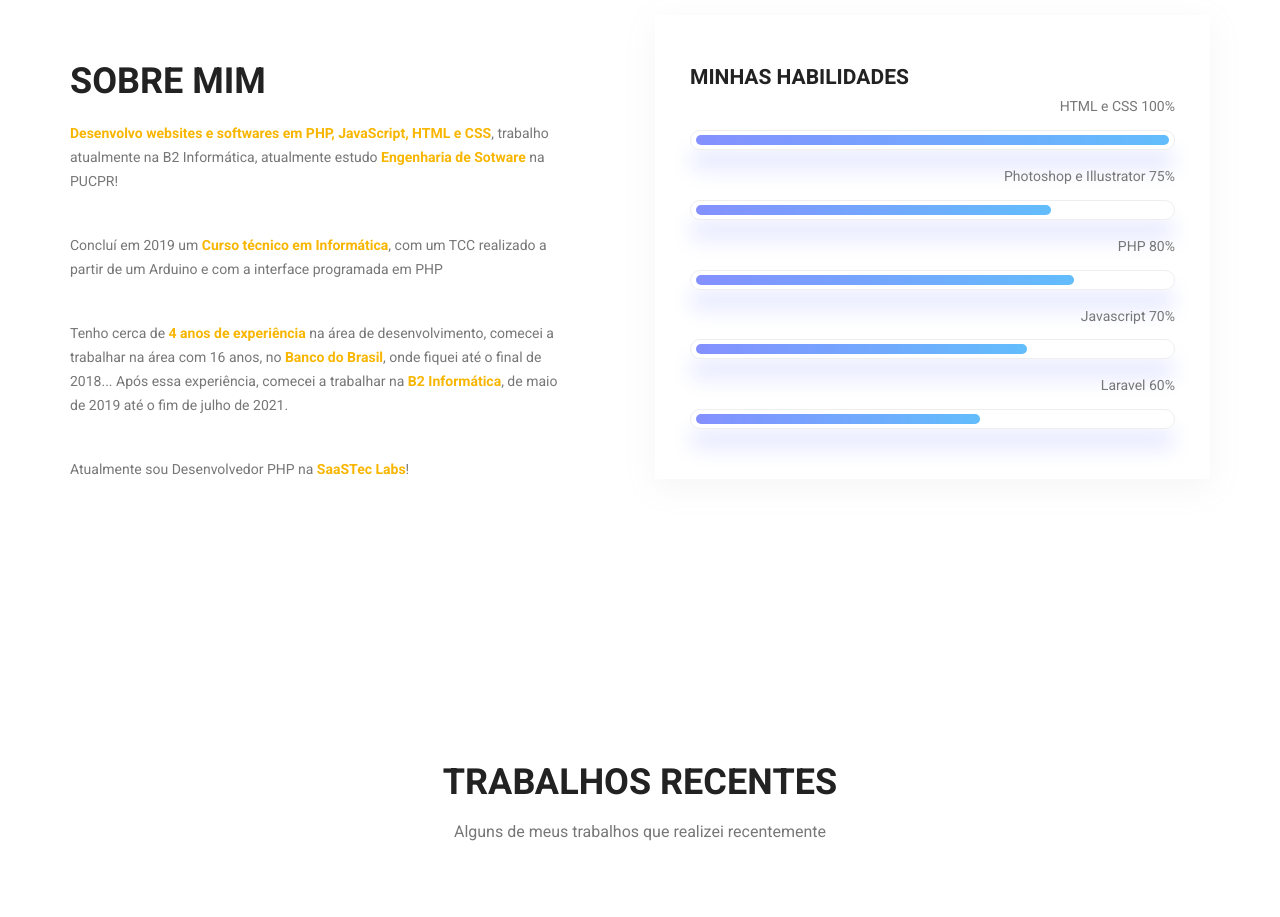
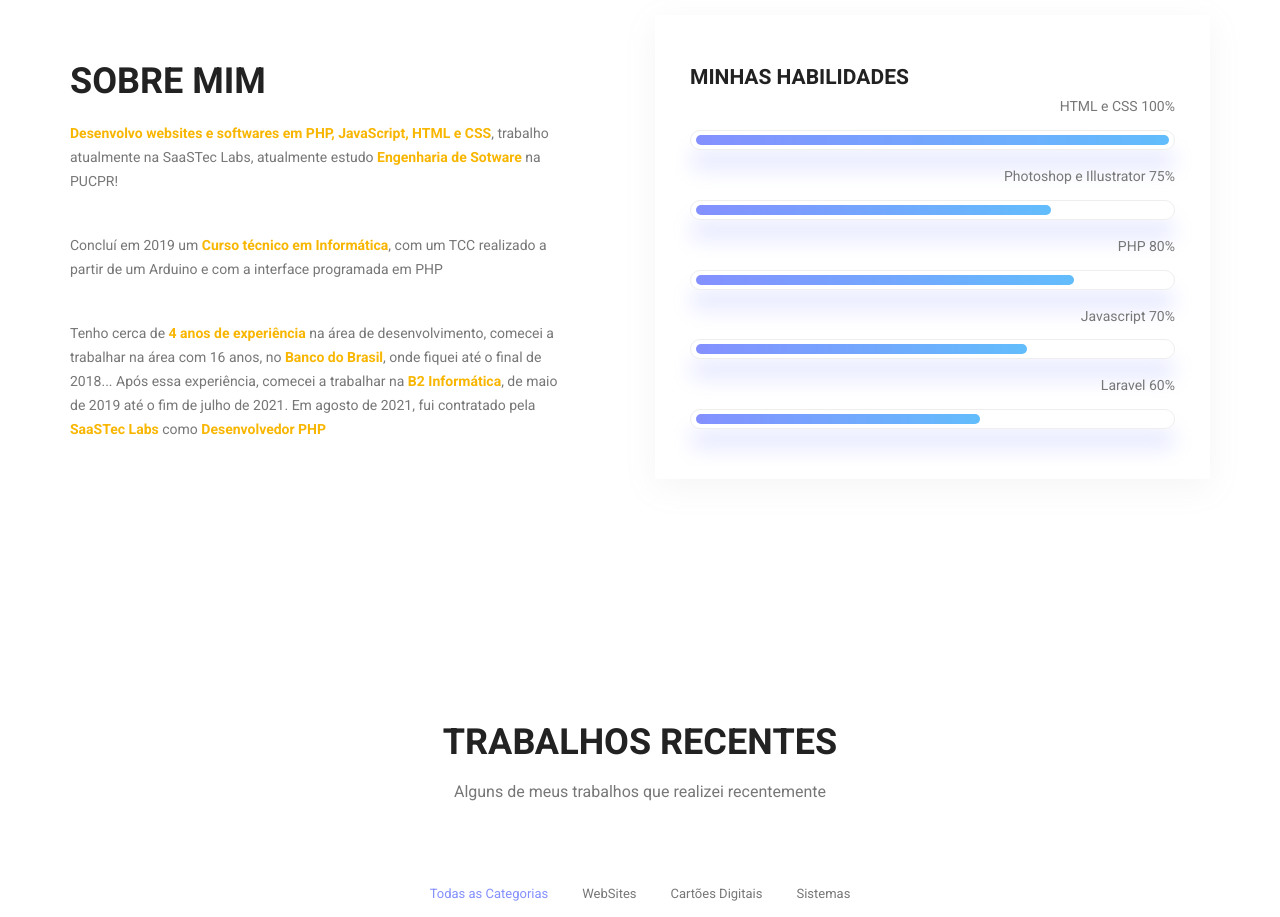
Before and after one commit to mtberni/mtberni.github.io, a plain HTML site: page index.html in a window 1280 px wide. Shown: the part 800-1717 px from the top of the page. Drawn offline with Linux system fonts and the light colour scheme; some packages are replaced by stand-ins of ours.

Commit message:
Update index.html

```diff
--- a/index.html
+++ b/index.html
@@ -79,10 +79,9 @@
         			<div class="col-lg-6">
         				<div class="welcome_text">
         					<h4>Sobre mim</h4>
-        					<p><b>Desenvolvo websites e softwares em PHP, JavaScript, HTML e CSS</b>, trabalho atualmente na B2 Informática, atualmente estudo <b>Engenharia de Sotware</b> na PUCPR!</p>
+        					<p><b>Desenvolvo websites e softwares em PHP, JavaScript, HTML e CSS</b>, trabalho atualmente na SaaSTec Labs, atualmente estudo <b>Engenharia de Sotware</b> na PUCPR!</p>
         					<p>Concluí em 2019 um <b>Curso técnico em Informática</b>, com um TCC realizado a partir de um Arduino e com a interface programada em PHP</p>
-							<p>Tenho cerca de <b>4 anos de experiência</b> na área de desenvolvimento, comecei a trabalhar na área com 16 anos, no <b>Banco do Brasil</b>, onde fiquei até o final de 2018... Após essa experiência, comecei a trabalhar na <b>B2 Informática</b>, de maio de 2019 até o fim de julho de 2021.</p>
-							<p>Atualmente sou Desenvolvedor PHP na <b>SaaSTec Labs</b>!</p>
+							<p>Tenho cerca de <b>4 anos de experiência</b> na área de desenvolvimento, comecei a trabalhar na área com 16 anos, no <b>Banco do Brasil</b>, onde fiquei até o final de 2018... Após essa experiência, comecei a trabalhar na <b>B2 Informática</b>, de maio de 2019 até o fim de julho de 2021. Em agosto de 2021, fui contratado pela <b>SaaSTec Labs</b> como <b>Desenvolvedor PHP</b></p>
         				</div>
         			</div>
         			<div class="col-lg-6">
```
